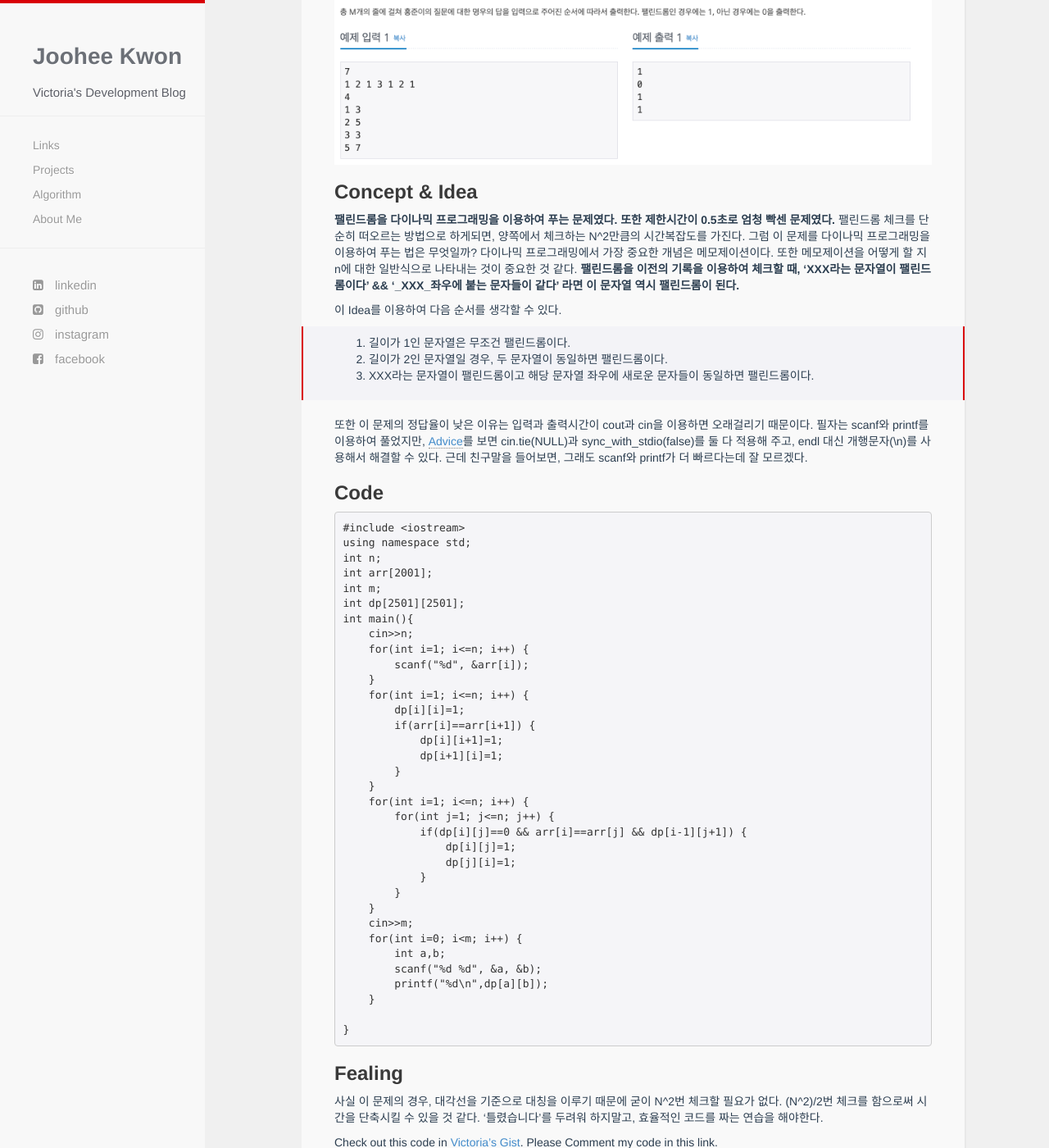
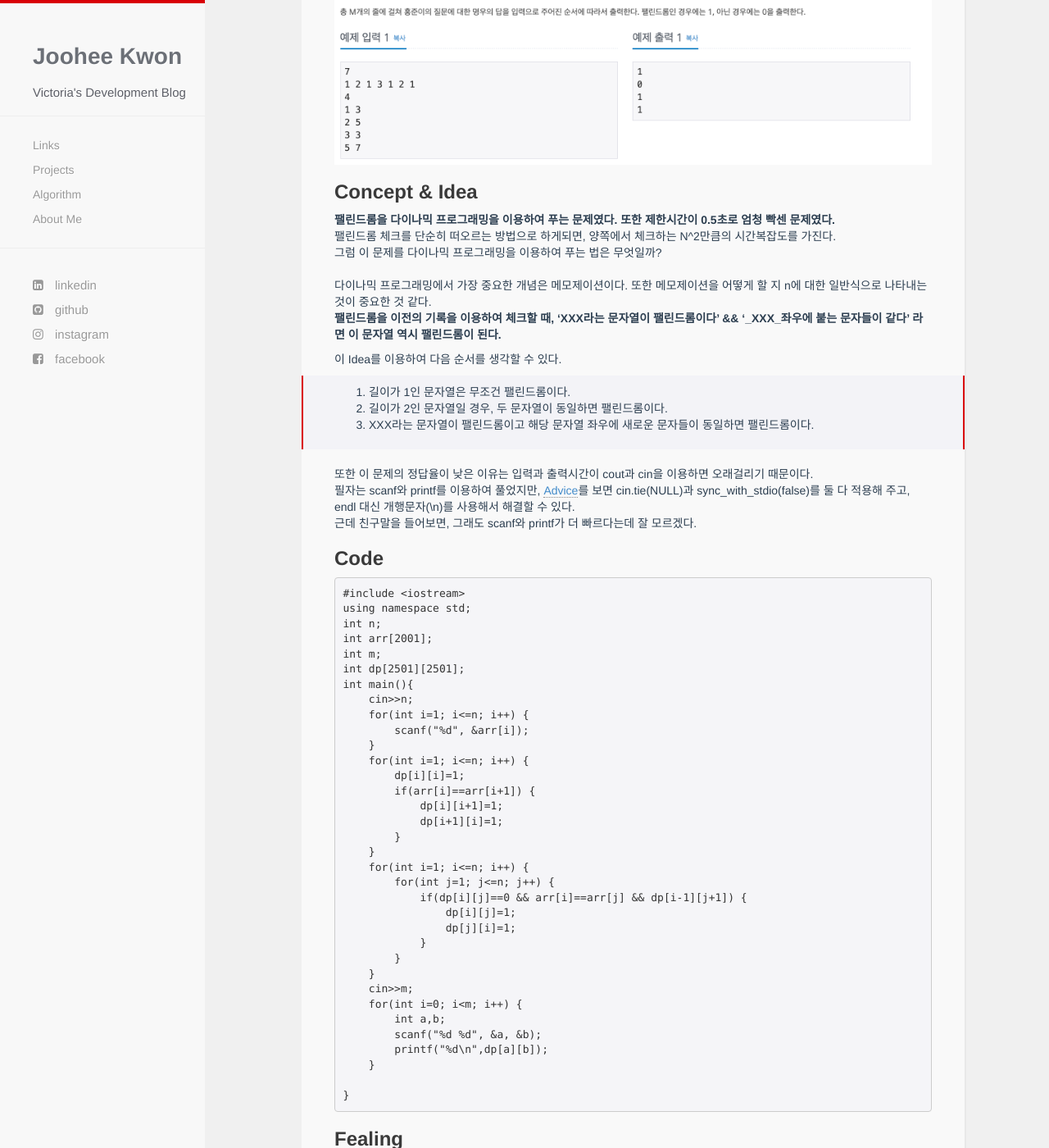
Before and after one commit to victoriagjh/victoriagjh.github.io, a Jekyll site: the page built from _posts/2019-09-20-10942-팰린드롬?.markdown, in a window 1280 px wide and 1400 px high, scrolled down 867 px. Shown: the whole window at 82% size. Built offline with Jekyll 4.4.1, drawn with Linux system fonts in a browser that asks for light colours; nearby versions of some CDN libraries; comment, search, counter and statistics services are not loaded; some of the changed text lies outside the part shown.

Commit message:
fix the site's error

```diff
--- a/_posts/2019-09-20-10942-팰린드롬?.markdown
+++ b/_posts/2019-09-20-10942-팰린드롬?.markdown
@@ -12,20 +12,20 @@ UCI 프로그램을 연장하고 알고리즘 스터디를 열었다. 이전에
 ![Image]({{ site.baseurl }}/images/10942.png)
 
 ### Concept & Idea
-**팰린드롬을 다이나믹 프로그래밍을 이용하여 푸는 문제였다. 또한 제한시간이 0.5초로 엄청 빡센 문제였다.**
-팰린드롬 체크를 단순히 떠오르는 방법으로 하게되면, 양쪽에서 체크하는 N^2만큼의 시간복잡도를 가진다.
-그럼 이 문제를 다이나믹 프로그래밍을 이용하여 푸는 법은 무엇일까?
-다이나믹 프로그래밍에서 가장 중요한 개념은 메모제이션이다. 또한 메모제이션을 어떻게 할 지 n에 대한 일반식으로 나타내는 것이 중요한 것 같다.
-**팰린드롬을 이전의 기록을 이용하여 체크할 때, 'XXX라는 문자열이 팰린드롬이다' && '_XXX_좌우에 붙는 문자들이 같다' 라면 이 문자열 역시 팰린드롬이 된다.**
+**팰린드롬을 다이나믹 프로그래밍을 이용하여 푸는 문제였다. 또한 제한시간이 0.5초로 엄청 빡센 문제였다.** <br>
+팰린드롬 체크를 단순히 떠오르는 방법으로 하게되면, 양쪽에서 체크하는 N^2만큼의 시간복잡도를 가진다.<br>
+그럼 이 문제를 다이나믹 프로그래밍을 이용하여 푸는 법은 무엇일까?<br><br>
+다이나믹 프로그래밍에서 가장 중요한 개념은 메모제이션이다. 또한 메모제이션을 어떻게 할 지 n에 대한 일반식으로 나타내는 것이 중요한 것 같다.<br>
+**팰린드롬을 이전의 기록을 이용하여 체크할 때, 'XXX라는 문자열이 팰린드롬이다' && '_XXX_좌우에 붙는 문자들이 같다' 라면 이 문자열 역시 팰린드롬이 된다.**<br>
 
 이 Idea를 이용하여 다음 순서를 생각할 수 있다.
 > 1. 길이가 1인 문자열은 무조건 팰린드롬이다.
 > 2. 길이가 2인 문자열일 경우, 두 문자열이 동일하면 팰린드롬이다.
 > 3. XXX라는 문자열이 팰린드롬이고 해당 문자열 좌우에 새로운 문자들이 동일하면 팰린드롬이다.
 
-또한 이 문제의 정답율이 낮은 이유는 입력과 출력시간이 cout과 cin을 이용하면 오래걸리기 때문이다.
-필자는 scanf와 printf를 이용하여 풀었지만, [Advice][problem advice]를 보면 cin.tie(NULL)과 sync_with_stdio(false)를 둘 다 적용해 주고, endl 대신 개행문자(\n)를 사용해서 해결할 수 있다.
-근데 친구말을 들어보면, 그래도 scanf와 printf가 더 빠르다는데 잘 모르겠다.
+또한 이 문제의 정답율이 낮은 이유는 입력과 출력시간이 cout과 cin을 이용하면 오래걸리기 때문이다.<br>
+필자는 scanf와 printf를 이용하여 풀었지만, [Advice][problem advice]를 보면 cin.tie(NULL)과 sync_with_stdio(false)를 둘 다 적용해 주고, endl 대신 개행문자(\n)를 사용해서 해결할 수 있다.<br>
+근데 친구말을 들어보면, 그래도 scanf와 printf가 더 빠르다는데 잘 모르겠다.<br>
 
 ### Code
 {% highlight ruby %}
@@ -66,7 +66,7 @@ int main(){
 {% endhighlight %}
 
 ### Fealing
-사실 이 문제의 경우, 대각선을 기준으로 대칭을 이루기 때문에 굳이 N^2번 체크할 필요가 없다. (N^2)/2번 체크를 함으로써 시간을 단축시킬 수 있을 것 같다.
+사실 이 문제의 경우, 대각선을 기준으로 대칭을 이루기 때문에 굳이 N^2번 체크할 필요가 없다. (N^2)/2번 체크를 함으로써 시간을 단축시킬 수 있을 것 같다.<br>
 '틀렸습니다'를 두려워 하지말고, 효율적인 코드를 짜는 연습을 해야한다.
 
 Check out this code in [Victoria's Gist][Vic's gist]. Please Comment my code in this link.
--- a/about.html
+++ b/about.html
@@ -18,7 +18,7 @@ title: About
         </div>
         <div class="row">
           <div class="col-md-12 letter">
-            <p>Hi, I'm Herring Cove, a theme for Jekyll from Massachusetts. You may also know me as a <a href="http://wikimapia.org/38526/Herring-Cove-Beach">beach on Cape Cod</a>.</p>
+            <p>Hi, I'm Joohee Kwon, Victoria, dreaming PRO Developer.</p>
           </div>
         </div>
     </div>
--- a/index.html
+++ b/index.html
@@ -7,7 +7,7 @@ title: Herring Cove
 {% if site.posts != empty %}
 <div class="recent-posts">
   <h1>Recent Posts</h1>
-  {% for post in site.posts limit: 3 %}
+  {% for post in site.posts limit: 5 %}
     {% if forloop.first %}
       {% assign add_class = 'most-recent' %}
       {% capture fresh_tag %}
@@ -18,7 +18,7 @@ title: Herring Cove
       <li>
         <span>
           <h4>
-            <a href="{{ site.baseurl }}/{{ post.url }}">
+            <a href="{{ site.baseurl }}{{ post.url }}">
               {{ post.title }}
             </a>
             {{ fresh_tag }}
```
Also changed, not shown: other parts of about.html (+1 -1 lines).
